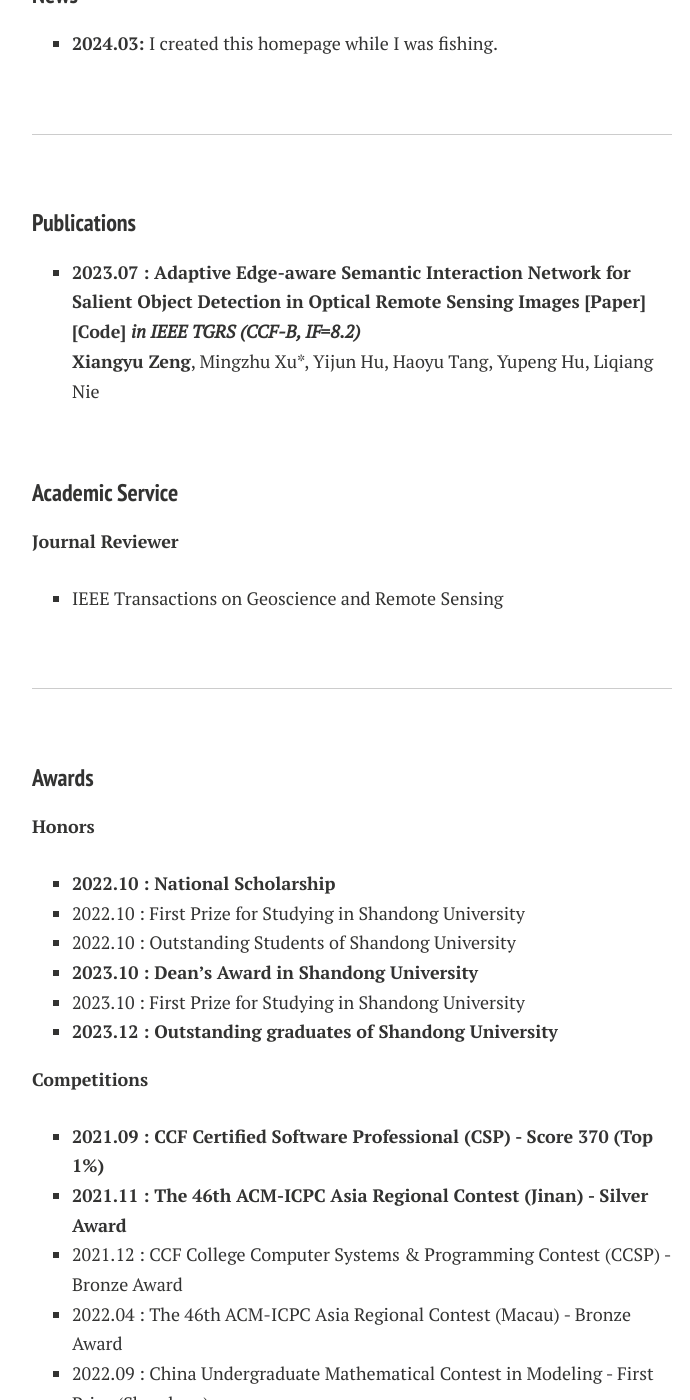
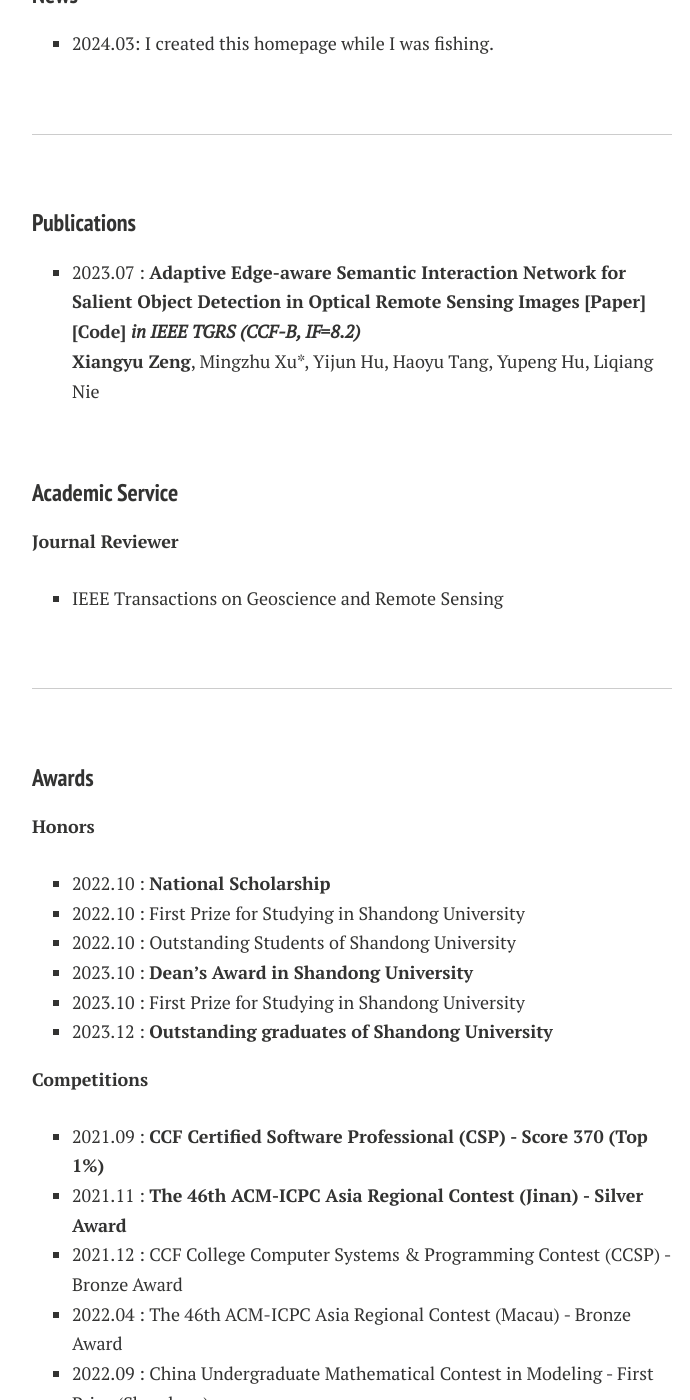
Before and after one commit to LanXingXuan/LanXingXuan.github.io, a Jekyll site: the page built from index.md, in a window 1280 px wide and 1400 px high, scrolled down 777 px. Shown: the whole window, without its empty margins (288-978 px from the left). Built offline with Jekyll 4.4.1, drawn with Linux system fonts in a browser that asks for light colours; nearby versions of some CDN libraries; comment, search, counter and statistics services are not loaded; a style sheet for code colours, icons or effects is not loaded; some of the changed text lies outside the part shown.

Commit message:
Update index.md

```diff
--- a/index.md
+++ b/index.md
@@ -8,11 +8,11 @@ layout: page
 
 ### Biography
 
-I am a undergraduate student at **Shandong University** (Major in computer science and technology, GPA: 92.1/100, rank: 3/52).
+I am a undergraduate student in Shandong University (Major in computer science and technology, GPA: 92.1/100, rank: 3/52).
 <br>
-I expect to enroll in 2024 fall phd  in **Nanjing University**, supervised by Prof. [*<font color="#006ab1">Limin Wang</font>*](https://wanglimin.github.io/).
+I expect to enroll in 2024 fall phd in Nanjing University, supervised by Prof. [*<font color="#006ab1">Limin Wang</font>*](https://wanglimin.github.io/).
 <br>
-I am also working as a research intern in [<font color="#006ab1">Shanghai AI lab</font>](https://www.shlab.org.cn/) (2024.01—now).
+I am also working as a research intern in [Shanghai AI lab](https://www.shlab.org.cn/) (2024.01—now).
 <br>
 My research interests lies in the computer vision and multimodal, including Video Understanding and Vision-Language Representation Learning.
 
@@ -27,7 +27,7 @@ My research interests lies in the computer vision and multimodal, including Vide
 
 ### News
 
-- **2024.03:** I created this homepage while I was fishing.
+- 2024.03: I created this homepage while I was fishing.
 
 <br>
 
@@ -37,7 +37,7 @@ My research interests lies in the computer vision and multimodal, including Vide
 
 ### Publications
 
-- **2023.07 : Adaptive Edge-aware Semantic Interaction Network for Salient Object Detection in Optical Remote Sensing Images [[Paper]](https://ieeexplore.ieee.org/abstract/document/10198281/) [[Code]](https://github.com/xumingzhu989/AESINet-TGRS) *in IEEE TGRS (CCF-B, IF=8.2)*** <br>
+- 2023.07 : **Adaptive Edge-aware Semantic Interaction Network for Salient Object Detection in Optical Remote Sensing Images [[Paper]](https://ieeexplore.ieee.org/abstract/document/10198281/) [[Code]](https://github.com/xumingzhu989/AESINet-TGRS) *in IEEE TGRS (CCF-B, IF=8.2)*** <br>
 **Xiangyu Zeng**, Mingzhu Xu*, Yijun Hu, Haoyu Tang, Yupeng Hu, Liqiang Nie
 
 <br>
@@ -56,16 +56,16 @@ My research interests lies in the computer vision and multimodal, including Vide
 ### Awards
 
 **Honors**
-- **2022.10 : National Scholarship**
+- 2022.10 : **National Scholarship**
 - 2022.10 : First Prize for Studying in Shandong University
 - 2022.10 : Outstanding Students of Shandong University
-- **2023.10 : Dean's Award in Shandong University**
+- 2023.10 : **Dean's Award in Shandong University**
 - 2023.10 : First Prize for Studying in Shandong University
-- **2023.12 : Outstanding graduates of Shandong University**
+- 2023.12 : **Outstanding graduates of Shandong University**
 
 **Competitions**
-- **2021.09 : CCF Certified Software Professional (CSP) - Score 370 (Top 1%)**
-- **2021.11 : The 46th ACM-ICPC Asia Regional Contest (Jinan) - Silver Award**
+- 2021.09 : **CCF Certified Software Professional (CSP) - Score 370 (Top 1%)**
+- 2021.11 : **The 46th ACM-ICPC Asia Regional Contest (Jinan) - Silver Award**
 - 2021.12 : CCF College Computer Systems & Programming Contest (CCSP) - Bronze Award
 - 2022.04 : The 46th ACM-ICPC Asia Regional Contest (Macau) - Bronze Award
 - 2022.09 : China Undergraduate Mathematical Contest in Modeling - First Prize (Shandong)
```
